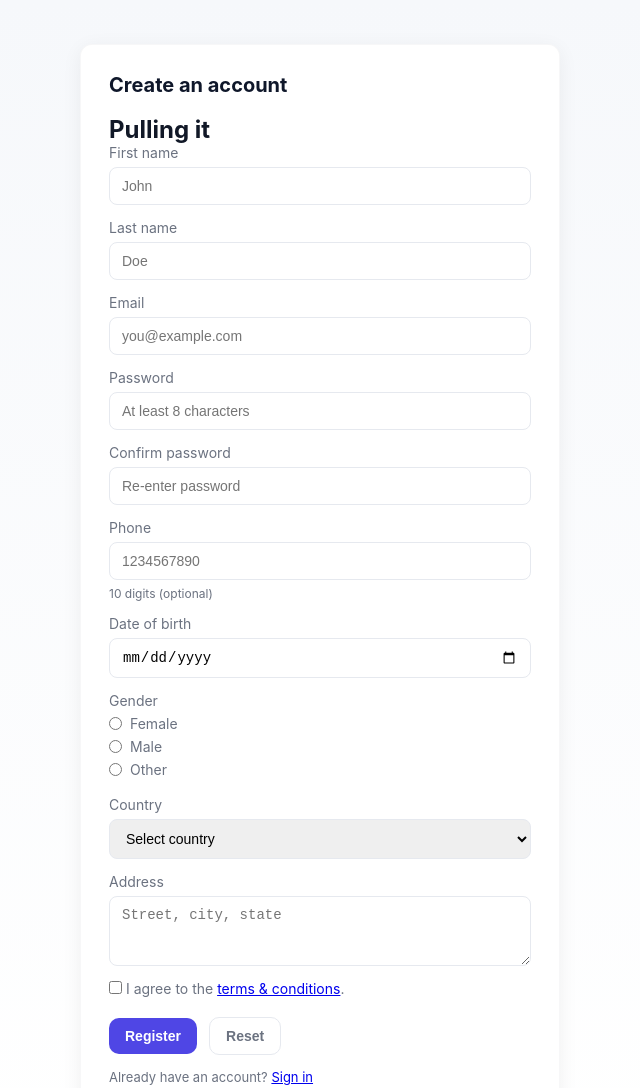
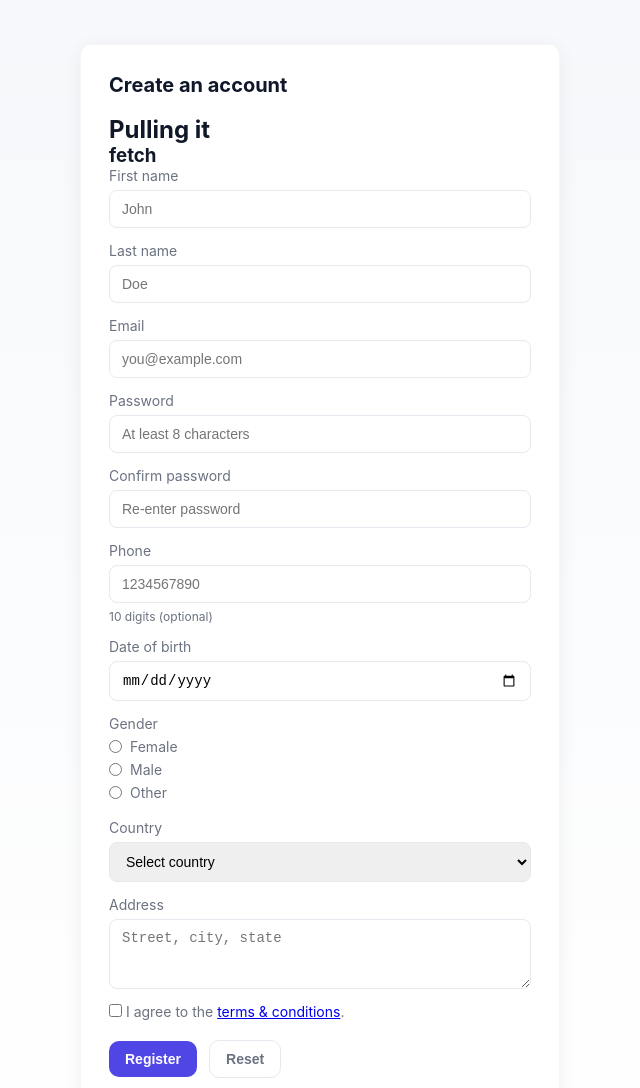
Before and after one commit to Saideepthimolugari25/Devops_, a plain HTML site: page index.html in a window 1280 px wide. Shown: the top 1088 px of the page, without its empty margins (320-960 px from the left). Drawn offline with Linux system fonts and the light colour scheme.

Commit message:
Update index.html

```diff
--- a/index.html
+++ b/index.html
@@ -12,6 +12,7 @@
     <form class="register-form" action="#" method="post" novalidate>
       <h1>Create an account</h1>
       <h2>Pulling it</h2>
+      <h3>fetch</h3>
       <div class="form-row">
         <label for="firstName">First name</label>
         <input id="firstName" name="firstName" type="text" required placeholder="John" />
```
